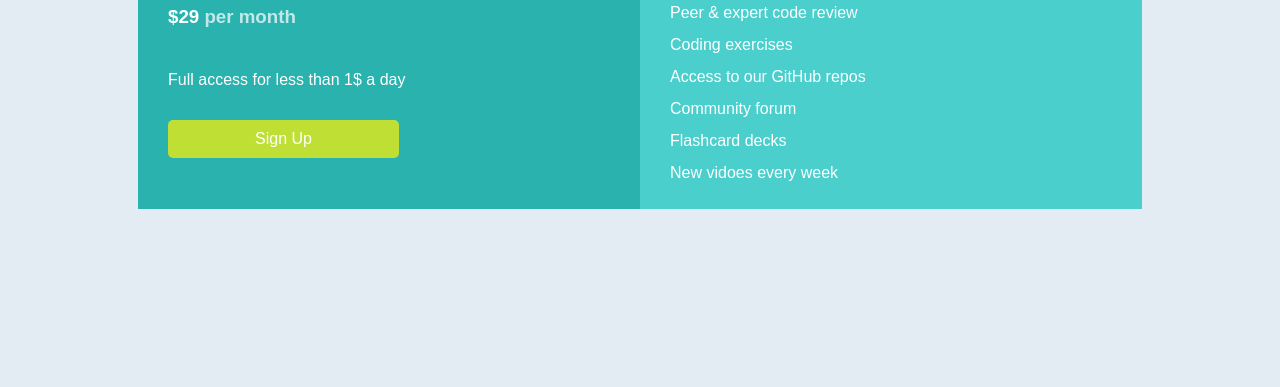
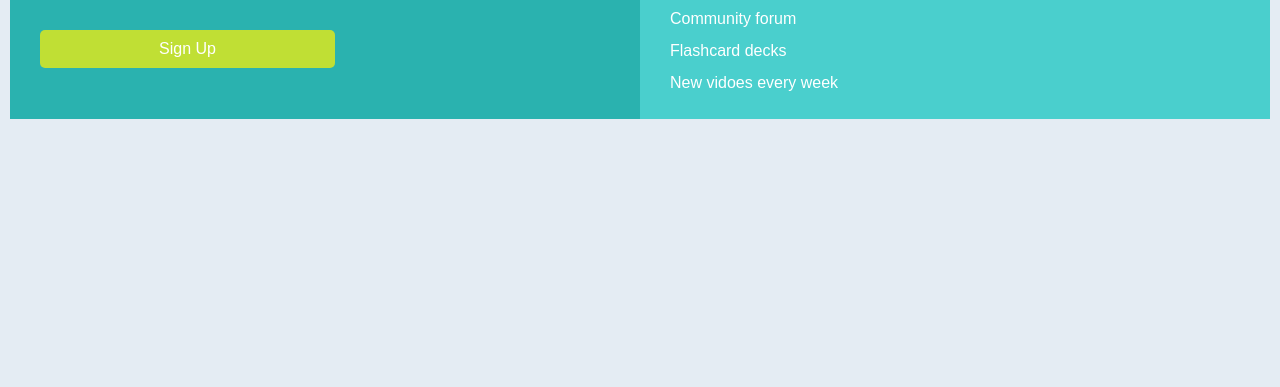
Before and after one commit to lwwtydamola/singlepricegrid, a plain HTML site: page index.html in a window 1280 px wide. Shown: the part 413-800 px from the top of the page. Drawn offline with Linux system fonts and the light colour scheme.

Commit message:
Add files via upload

```diff
--- a/css/style.css
+++ b/css/style.css
@@ -13,9 +13,9 @@ body {
 }
 
 .container {
-    max-width: 80%;
+    max-width: 1290px;
     padding: 10px;
-    margin: 100px auto;
+    margin: 10px auto;
     display: grid;
     grid-template-columns: 1fr 1fr;
 
```
